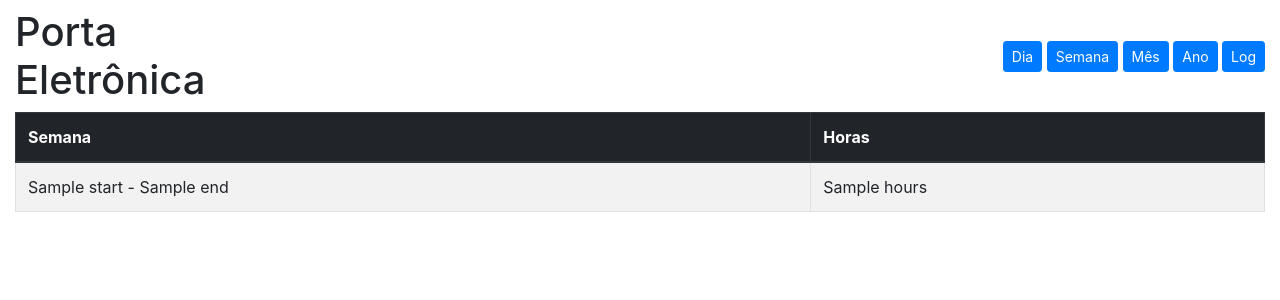
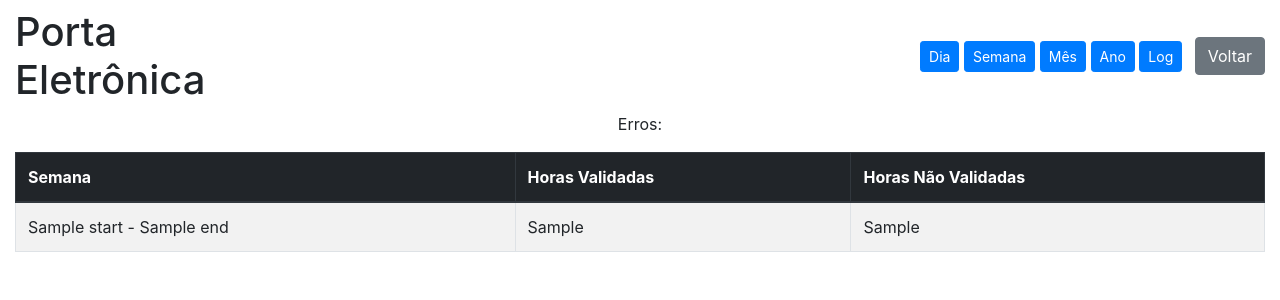
Before and after one commit to Tdlreis/LarmDoor, a Django app: template site/templates/hours.html in a window 1280 px wide. Shown: the top 300 px of the page. Run offline with Django 3.2, Linux system fonts and the light colour scheme; the template is opened without the code that fills it: most values are stand-ins (such as "Sample title", 1, 10 or a date in 2020); some libraries are stand-ins or nearby versions.

Commit message:
Tabela de Horas

```diff
--- a/site/LARMDoor/settings.py
+++ b/site/LARMDoor/settings.py
@@ -133,8 +133,8 @@
 
 # MQTT
 # MQTT_SERVER = '192.168.3.46'
-# MQTT_SERVER = '192.168.3.82'
-MQTT_SERVER = '192.168.252.134'
+MQTT_SERVER = '192.168.3.82'
+# MQTT_SERVER = '192.168.252.134'
 MQTT_PORT = 1883
 MQTT_KEEPALIVE = 60
 MQTT_USER = 'Server'
--- a/site/templates/hours.html
+++ b/site/templates/hours.html
@@ -39,24 +39,28 @@
                 <a href="#" class="btn btn-sm btn-primary" id="btn-mes">Mês</a>
                 <a href="#" class="btn btn-sm btn-primary" id="btn-ano">Ano</a>
                 <a href="#" class="btn btn-sm btn-primary" id="btn-log">Log</a>
+                <a href="/" class="btn btn-secondary ml-2">Voltar</a>
             </div>
         </div>
 
 
         <div class="row justify-content-center">
+            <p>Erros: {{errors}}</p>
             <div class="col-12">
                 <table class="table table-bordered table-striped" id="table">
                     <thead class="thead-dark">
                         <tr id=header-row>
                             <th scope="col">Semana</th>
-                            <th scope="col">Horas</th>
+                            <th scope="col">Horas Validadas</th>
+                            <th scope="col">Horas Não Validadas</th>
                         </tr>
                     </thead>
                     <tbody id = "body-row">
                         {% for d in data %}
                         <tr>
                             <td>{{ d.start }} - {{ d.end }}</td>
-                            <td>{{ d.hours }}</td>
+                            <td>{{ d.hoursVal }}</td>
+                            <td>{{ d.hoursNotVal }}</td>
                         </tr>
                         {% empty %}
                         <tr>
@@ -83,10 +87,11 @@
                         var table = $('#table');
                         table.empty();  // Clear existing table data
 
-                        table.append('<thead class="thead-dark"><tr id=header-row><th scope="col">Mês</th><th scope="col">Horas</th></tr></thead>');
+
+                        table.append('<thead class="thead-dark"><tr id=header-row><th scope="col">Mês</th><th scope="col">Horas Validadas</th><th scope="col">Horas Não Validadas</th></tr></thead>');
                         table.append('<tbody>');
                         for (var i = 0; i < data.length; i++) {
-                            table.append('<tr><td>' + data[i].start + ' - ' + data[i].end + '</td><td>' + data[i].hours + '</td></tr>');
+                            table.append('<tr><td>' + data[i].start + ' - ' + data[i].end + '</td><td>' + data[i].hoursVal + '</td><td>' + data[i].hoursNotVal + '</td></tr>');
                         }
                         table.append('</tbody>');
                     }
@@ -103,10 +108,10 @@
                         var table = $('#table');
                         table.empty();  // Clear existing table data
 
-                        table.append('<thead class="thead-dark"><tr id=header-row><th scope="col">Dia</th><th scope="col">Horas</th></tr></thead>');
+                        table.append('<thead class="thead-dark"><tr id=header-row><th scope="col">Dia</th><th scope="col">Horas Validadas</th><th scope="col">Horas Não Validadas</th></tr></thead>');
                         table.append('<tbody>');
                         for (var i = 0; i < data.length; i++) {
-                            table.append('<tr><td>' + data[i].start + '</td><td>' + data[i].hours + '</td></tr>');
+                            table.append('<tr><td>' + data[i].start + '</td><td>' + data[i].hoursVal + '</td><td>' + data[i].hoursNotVal + '</td></tr>');
                         }
                         table.append('</tbody>');
                     }
@@ -123,10 +128,10 @@
                         var table = $('#table');
                         table.empty();  // Clear existing table data
 
-                        table.append('<thead class="thead-dark"><tr id=header-row><th scope="col">Ano</th><th scope="col">Horas</th></tr></thead>');
+                        table.append('<thead class="thead-dark"><tr id=header-row><th scope="col">Ano</th><th scope="col">Horas Validadas</th><th scope="col">Horas Não Validadas</th></tr></thead>');
                         table.append('<tbody>');
                         for (var i = 0; i < data.length; i++) {
-                            table.append('<tr><td>' + data[i].start + ' - ' + data[i].end + '</td><td>' + data[i].hours + '</td></tr>');
+                            table.append('<tr><td>' + data[i].start + ' - ' + data[i].end + '</td><td>' + data[i].hoursVal + '</td><td>' + data[i].hoursNotVal + '</td></tr>');
                         }
                         table.append('</tbody>');
                     }
@@ -143,10 +148,10 @@
                         var table = $('#table');
                         table.empty();  // Clear existing table data
 
-                        table.append('<thead class="thead-dark"><tr id=header-row><th scope="col">Semana</th><th scope="col">Horas</th></tr></thead>');
+                        table.append('<thead class="thead-dark"><tr id=header-row><th scope="col">Semana</th><th scope="col">Horas Validadas</th><th scope="col">Horas Não Validadas</th></tr></thead>');
                         table.append('<tbody>');
                         for (var i = 0; i < data.length; i++) {
-                            table.append('<tr><td>' + data[i].start + ' - ' + data[i].end + '</td><td>' + data[i].hours + '</td></tr>');
+                            table.append('<tr><td>' + data[i].start + ' - ' + data[i].end + '</td><td>' + data[i].hoursVal + '</td><td>' + data[i].hoursNotVal + '</td></tr>');
                         }
                         table.append('</tbody>');
                     }
```
Also changed, not shown: site/hours/views.py (+35 -12 lines).
